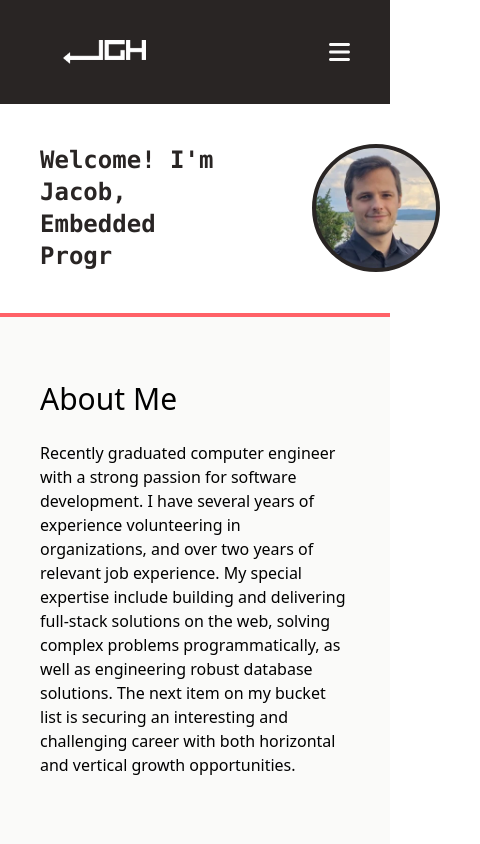
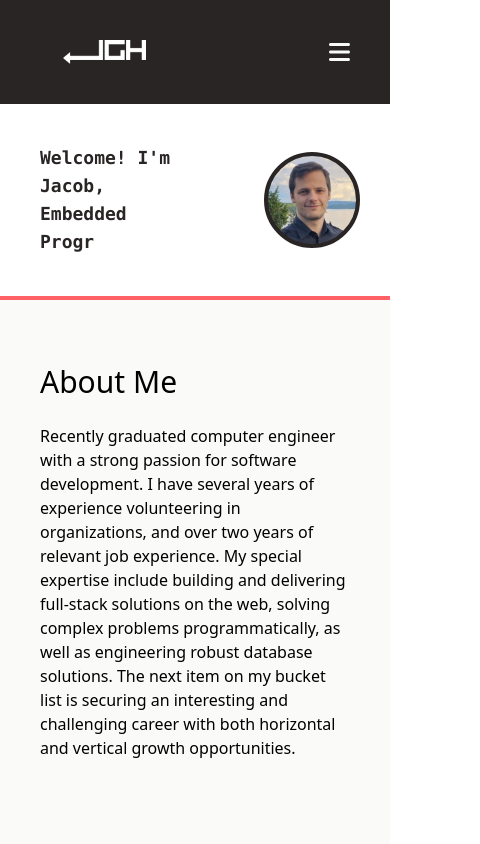
Before and after one commit to jacobg431/jacobgomezhansen.net, a React (Vite) app: page / in a window 390 px wide. Shown: the top 844 px of the page, 480 px wide, since content can reach past the window. Built offline with nearby package versions, Linux system fonts and the light colour scheme.

Commit message:
Navbar + header now responsive to 320px

```diff
--- a/src/components/sections/header.jsx
+++ b/src/components/sections/header.jsx
@@ -8,8 +8,8 @@ function Header() {
     const items = flipped ? ['avatar', 'text'] : ['text', 'avatar']
 
     const avatarStyling =
-        'min-w-32 h-32 rounded-full border-4 bg-center bg-contain bg-[url(/src/assets/Profile-Picture-256-Px.webp)]'
-    const textStyling = 'inline-block text-2xl sm:text-3xl lg:text-4xl font-mono font-bold whitespace-normal'
+        'min-w-24 h-24 xs:min-w-28 xs:h-28 sm:min-w-32 sm:h-32 rounded-full border-4 bg-center bg-contain bg-[url(/src/assets/Profile-Picture-256-Px.webp)]'
+    const textStyling = 'inline-block text-lg xs:text-2xl sm:text-3xl lg:text-4xl font-mono font-bold whitespace-normal'
 
     const typewriterStrings = ['Software Developer', 'Embedded Programmer', 'Computer Engineer']
     const typewriterLength = Math.max(...typewriterStrings.map((s) => s.length))
@@ -58,7 +58,7 @@ function Header() {
                             { id === 'text' && (
                                 <>
                                     Welcome! I'm Jacob,{' '}
-                                    <span className="inline-block w-[10em] md:w-auto min-h-[2.7em] md:min-h-0 items-center whitespace-normal">
+                                    <span className="inline-block w-[12rem] xs:w-[18rem] sm:w-auto min-h-[3em] xs:min-h-0 items-center whitespace-normal">
                                         {typewriterPaddedText}
                                     </span>
                                 </>
--- a/src/global.css
+++ b/src/global.css
@@ -8,6 +8,8 @@
     --color-green: #acffb1;
 
     --animate-pulse: pulse 2s ease-in-out infinite;
+
+    --breakpoint-xs: 30rem;
 }
 
 *,
@@ -21,6 +23,6 @@ body {
     display: flex;
     place-items: center;
     max-width: 100vw;
-    min-width: 480px;
+    min-width: 20rem;
     min-height: 100vh;
 }
```
